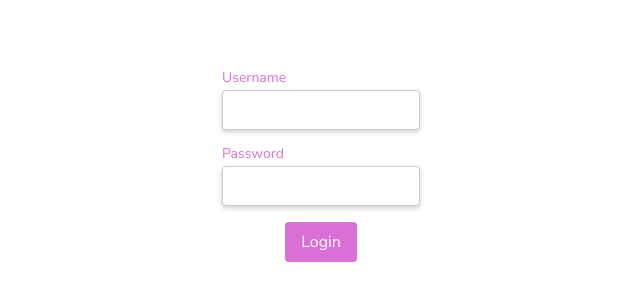
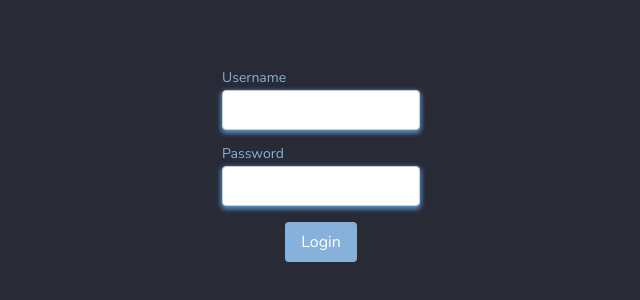
Before and after one commit to yzerr0/supernotes, a React (Vite) app: page / in a window 1280 px wide. Shown: the part 234-534 px from the top of the page, without its empty margins (319-959 px from the left). Built offline with nearby package versions, Linux system fonts and the light colour scheme.

Commit message:
feat: updated login styling to match

```diff
--- a/src/Login.module.css
+++ b/src/Login.module.css
@@ -5,6 +5,7 @@
     justify-content: center;
     height: 100vh;
     overflow: auto;
+    background-color: #282a36;
 }
 
 .loginContainer {
@@ -16,12 +17,12 @@
     width: 100%;
     max-width: 20rem;
     border-radius: 5px;
-    background-color: #fff;
+    background-color: #282a36;
 }
 
 .labelText {
     font-size: 0.875rem;
-    color: orchid;
+    color: rgb(134, 177, 218);
     margin-bottom: 0.25rem;
 }
 
@@ -29,7 +30,7 @@
     width: 100%;
     padding: 0 0.5rem;
     border: 1px solid #ccc;
-    box-shadow: 0 2px 5px 0 #ccc;
+    box-shadow: 0 2px 5px 1px rgb(88, 153, 214);
     border-radius: 0.25rem;
     height: 2.5rem;
 }
@@ -38,7 +39,7 @@
     border: none;
     border-radius: 0.25rem;
     padding: 0.5rem 1rem;
-    background-color: orchid;
+    background-color: rgb(134, 177, 218);
     color: #fff;
     height: 2.5rem;
     font-size: 0.875;
@@ -46,5 +47,5 @@
 }
 
 .button:hover {
-    background-color: darkorchid;
+    background-color: rgb(88, 153, 214);
 }
```
